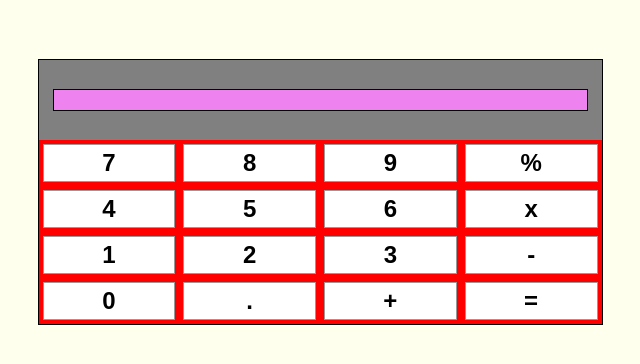
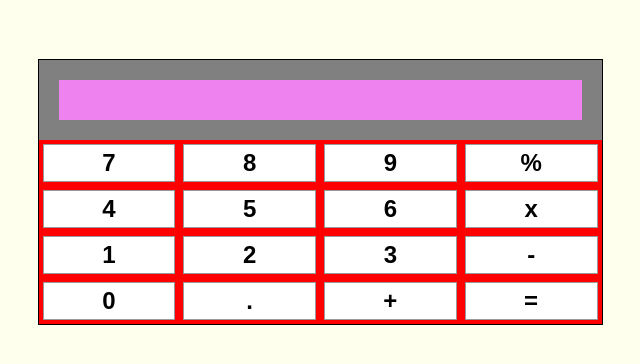
Before and after one commit to mnrowe/calculator, a React (Create React App) app: page / in a window 1280 px wide. Shown: the top 364 px of the page, without its empty margins (320-960 px from the left). Built offline with nearby package versions, Linux system fonts and the light colour scheme; the HTML template or start-up script is replaced by a standard one.

Commit message:
made Display css use flexbox instead

```diff
--- a/src/Display.css
+++ b/src/Display.css
@@ -2,16 +2,16 @@
   background-color: grey;
   width: 100%;
   height: 80px;
+  display: flex;
 }
 
 .display-text {
   background-color: violet;
   color: white;
-  position: relative;
-  top: 50%;
-  transform: translateY(-50%);
+  outling: 2px solid black;
+  justify-content: center;
+  align-items: center;
+  width: 100%;
+  margin: 20px;
   text-align: center;
-  outline: 1px solid black;
-  margin: 0 15px;
-  padding: 10px;
 }
```
